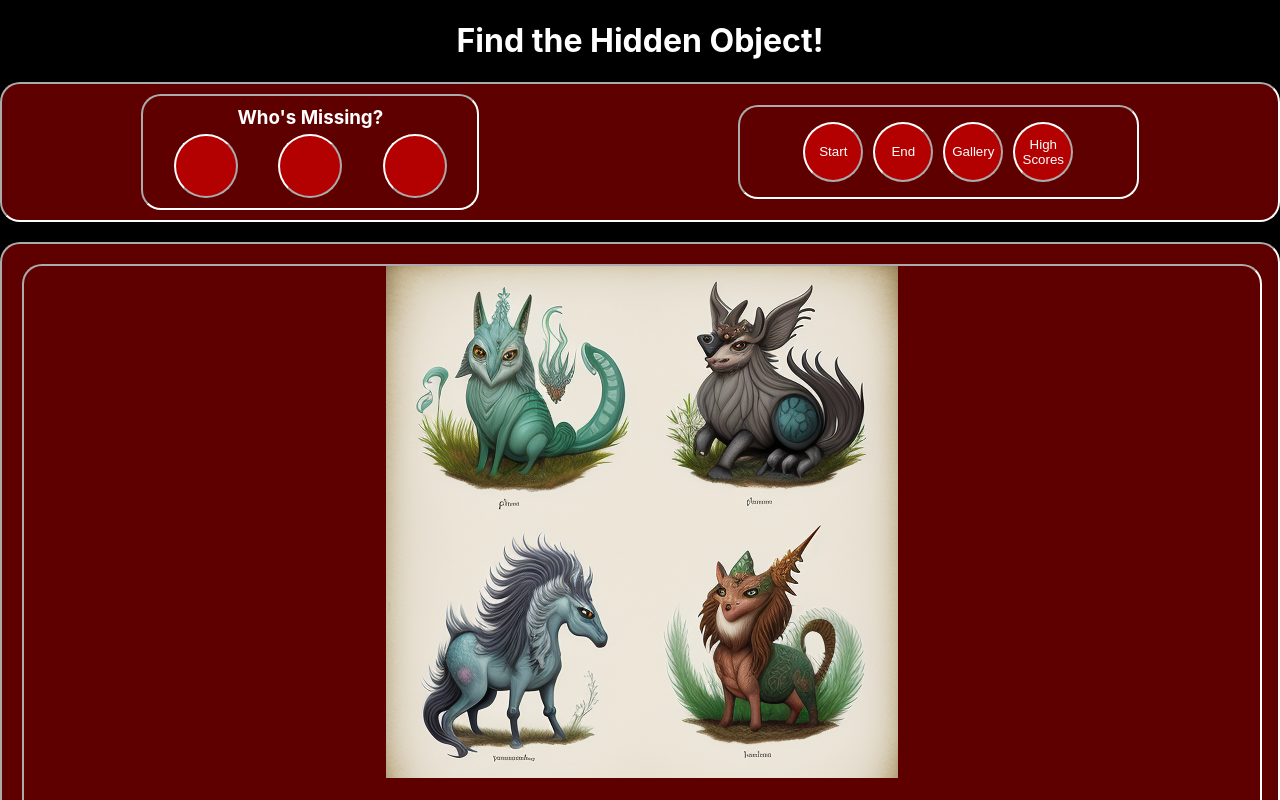
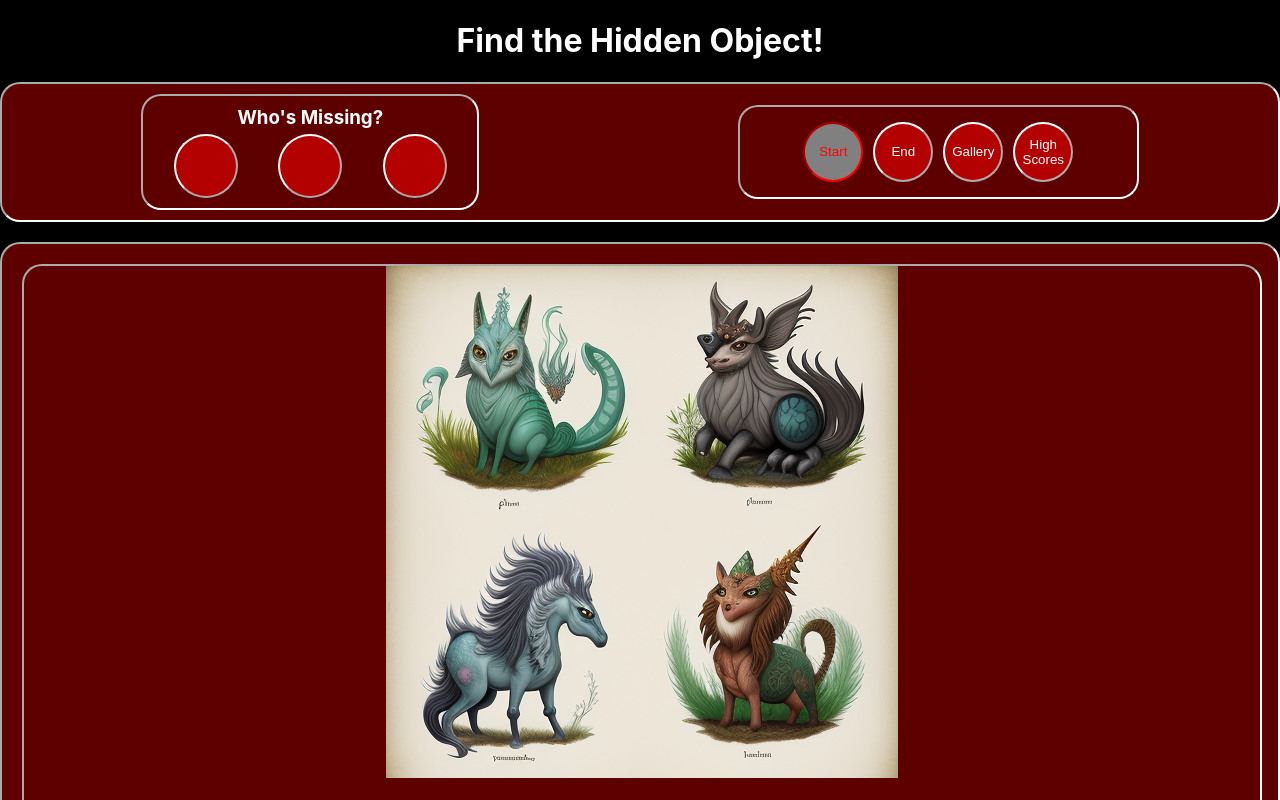
Before and after one commit to KPInc425/odin-wheres-waldo, a React (Create React App) app: page / in a window 1280 px wide. Both pictures are taken after a click on the button "Start". Built offline with nearby package versions, Linux system fonts and the light colour scheme; no server answers; the database is empty.

Commit message:
Begin implementation of checking coords against DB

```diff
--- a/src/App.css
+++ b/src/App.css
@@ -168,6 +168,12 @@
   border-color: red;
   border-style: inset;
 }
+.appControls button:disabled {
+  background-color: grey;
+  color: red;
+  border-color: red;
+  border-style: inset;
+}
 
 
 .storyBoard {
@@ -177,11 +183,8 @@
 }
 
 .hiddenObjectImage {
-  /* position: relative; */
   height: 100%;
   width: 100%;
-  /* cursor: url('./media/MagnifyPoint.png'), auto; */
-  cursor: none;
 }
 
 
--- a/src/App.js
+++ b/src/App.js
@@ -6,9 +6,10 @@ import { getFirestore, doc, getDoc, getDocs, query, collection } from 'firebase/
 import { getFirebaseConfig } from './firebaseConfig';
 import { useEffect, useRef, useState } from 'react';
 
-import hiddenImage from './media/images/image1.png'
+import hiddenImage1 from './media/images/image1.png'
 
 const firebaseConfig = getFirebaseConfig();
+
 
 function App() {
 
@@ -19,7 +20,9 @@ function App() {
   const [ activeLocation, setActiveLocation ] = useState({top: `0px`, left: `0px`});
   const [ showCursorLocation, setShowCursorLocation ] = useState(false);
   const [ cursorLocation, setCursorLocation ] = useState({top: `0px`, left: `0px`});
-  const [ imageCoords, setImageCoords ] = useState([0,0]);
+  const [ imageClickedCoords, setImageClickedCoords ] = useState([0,0]);
+  const [ chosenImage, setChosenImage ] = useState(null);
+  const [ imageIndex, setImageIndex ] = useState(1);
   const imgRef = useRef(null);
 
   useEffect(() => {
@@ -38,6 +41,7 @@ function App() {
 
       setPageDefaultTitle(title);
     }
+    // setChosenImage(hiddenImage1);
     getDBTitle();
   }, [])
 
@@ -59,12 +63,21 @@ function App() {
       let newTop = `${y - 7}px`;
       setTargetBoxLocation({ top: newTop, left: newLeft });
       setActiveLocation({ top: newTop, left: newLeft })
+      setImageClickedCoords([Math.floor(x - rect.left), Math.floor(y - rect.top)]);
       setShowActiveLocation(true);
       setShowTargetBox(true);
     }
   }
 
+  const startGame = () => {
+    console.log('start game');
+    setChosenImage(hiddenImage1);
+  }
+
   const moveCursor = (e) => {
+    if (chosenImage === null) {
+      return;
+    }
     const x = e.pageX;
     const y = e.pageY;
 
@@ -101,12 +114,22 @@ function App() {
   }
 
   const handleClearClick = (e) => {
+    if (chosenImage === null) {
+      return;
+    }
     const x = e.pageX;
     const y = e.pageY;
     if (!checkInBounds(x, y)) {
       setShowActiveLocation(false);
       setShowTargetBox(false);
     }
+  }
+
+  const checkCoords = async (choice) => {
+    console.log('checkings coords');
+    const choiceCoords = await getDoc(doc(getFirestore(), `image${imageIndex}`, choice));
+    console.log(choiceCoords.data().coords);
+    console.log(imageClickedCoords);
   }
 
 
@@ -118,23 +141,26 @@ function App() {
         ?
         <div>
           <TargetBox newStyle={ targetBoxLocation }/>
-          <DropDownMenu location={ activeLocation }/>
+          <DropDownMenu location={ activeLocation } checkCoords={ checkCoords }/>
         </div>
         :
         null
       }
-      <ControlBoard />
+      <ControlBoard startGame={ startGame }/>
+      { chosenImage &&
         <StoryBoard
           imgRef={imgRef}
           handleImgClick={ handleImgClick }
           showActiveLocation={ showActiveLocation }
           activeLocation={ activeLocation }
+          chosenImage={ chosenImage }
         />
+      }
     </div>
   );
 }
 
-const DropDownMenu = ({ choiceOne, choiceTwo, choiceThree, location }) => {
+const DropDownMenu = ({ choiceOne, choiceTwo, choiceThree, location, checkCoords }) => {
 
   const dropDownLocation = {
     top: `${Number(location.top.split('p')[0]) - 133}px`,
@@ -145,9 +171,9 @@ const DropDownMenu = ({ choiceOne, choiceTwo, choiceThree, location }) => {
     <div className='dropDownMenu' style={ dropDownLocation }>
       <ul>
         <li><h4>Choices</h4></li>
-        <MenuChoice choice={ choiceOne || "choice1" }/>
-        <MenuChoice choice={ choiceTwo || "choice2" }/>
-        <MenuChoice choice={ choiceThree || "choice3" }/>
+        <MenuChoice choice={ choiceOne || "choice1" } checkCoords={checkCoords} />
+        <MenuChoice choice={ choiceTwo || "choice2" } checkCoords={checkCoords} />
+        <MenuChoice choice={ choiceThree || "choice3" } checkCoords={checkCoords} />
       </ul>
     </div>
   )
@@ -155,7 +181,7 @@ const DropDownMenu = ({ choiceOne, choiceTwo, choiceThree, location }) => {
 
 const MenuChoice = ({ choice, checkCoords }) => {
   return (
-    <li onClick={checkCoords}>{ choice }</li>
+    <li onClick={() => checkCoords(choice)}>{ choice }</li>
   )
 }
 
@@ -170,7 +196,7 @@ const TargetBox = ({ newStyle }) => {
   )
 }
 
-const StoryBoard = ({ handleImgClick, imgRef, showActiveLocation, activeLocation }) => {
+const StoryBoard = ({ handleImgClick, imgRef, showActiveLocation, activeLocation, chosenImage }) => {
   return (
     <div className='storyBoard backWaldoStyle'>
 
@@ -179,16 +205,17 @@ const StoryBoard = ({ handleImgClick, imgRef, showActiveLocation, activeLocation
           handleImgClick={ handleImgClick }
           showActiveLocation={ showActiveLocation }
           activeLocation={ activeLocation }
+          chosenImage={ chosenImage }
         />
 
     </div>
   )
 }
 
-const HiddenObjectImage = ({ handleImgClick, imgRef, showActiveLocation, activeLocation }) => {
+const HiddenObjectImage = ({ handleImgClick, imgRef, showActiveLocation, activeLocation, chosenImage }) => {
   return (
     <div className='hiddenObjectImage backWaldoStyle' onClick={ handleImgClick }>
-      <img ref={ imgRef } src={ hiddenImage } alt='hiddenObjectImage' />
+      <img ref={ imgRef } src={ chosenImage } alt='hiddenObjectImage' />
       { showActiveLocation
         ?
         <ActiveLocation activeLocation={ activeLocation } />
@@ -207,11 +234,11 @@ const ActiveLocation = ({ activeLocation }) => {
   )
 }
 
-const ControlBoard = () => {
+const ControlBoard = ({startGame}) => {
   return (
     <div className='controlBoard flex backWaldoStyle'>
       <CharacterBox />
-      <AppControls />
+      <AppControls startGame={ startGame } />
     </div>
   )
 }
@@ -229,11 +256,16 @@ const CharacterBox = () => {
   )
 }
 
-const AppControls = () => {
+const AppControls = ({startGame}) => {
+  const [gameStarted, setGameStarted] = useState(false);
+  const handleStartClick = () => {
+    setGameStarted(true);
+    startGame();
+  }
   return (
     <div className='appControls flex backWaldoStyle'>
       <div className="flexButtons">
-        <button className='circleStyle'>Start</button>
+        <button disabled={gameStarted} className='circleStyle' onClick={handleStartClick}>Start</button>
         <button className='circleStyle'>End</button>
         <button className='circleStyle'>Gallery</button>
         <button className='circleStyle'>High Scores</button>
```
Lines whose indentation alone changed are shown as unchanged.
